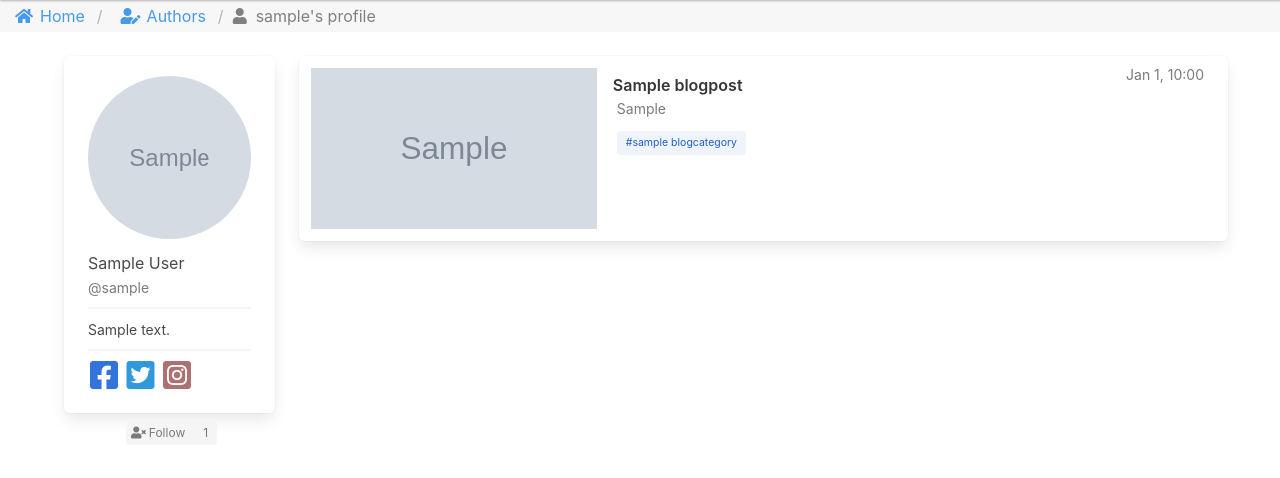
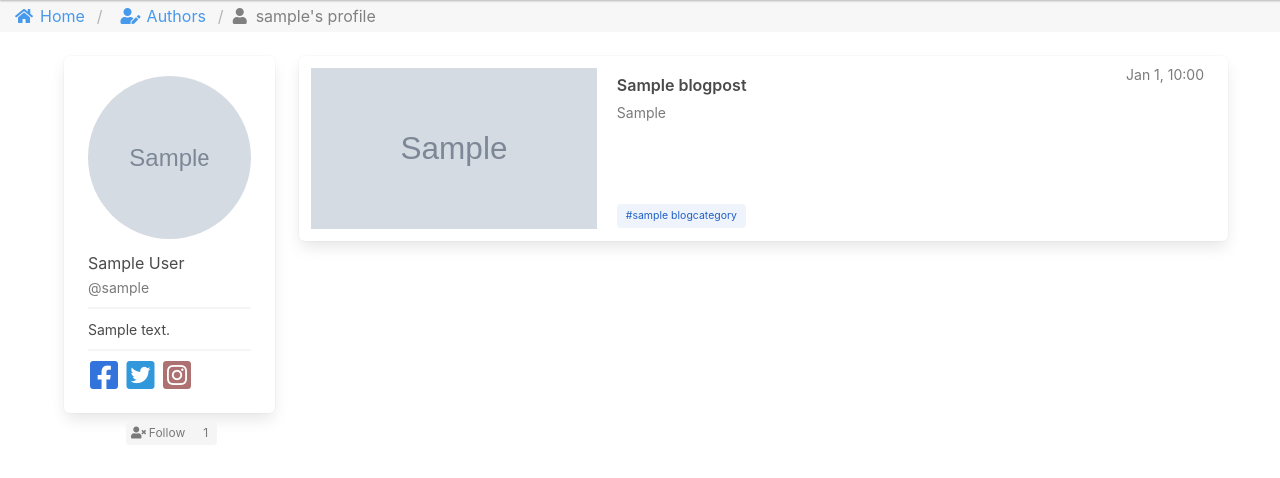
Before and after one commit to j-millan/myblog, a Django app: page /author/1/ in a window 1280 px wide. Shown: the part 64-542 px from the top of the page. Run offline with Django 3.2, Linux system fonts and the light colour scheme; tables that the repository leaves empty hold one stand-in row (values such as "Sample post"); grey boxes marked "Sample" are stand-in pictures; some libraries are stand-ins or nearby versions.

Commit message:
Modify article_row.html

```diff
--- a/blog/templates/blog/category_articles.html
+++ b/blog/templates/blog/category_articles.html
@@ -24,10 +24,10 @@
 {% block content %}
 	<p class="title is-5 mb-5">Category: {{ category.name }}</p>
 	{% if articles|length > 0 %}
-		<div class="column pt-5 is-9">
+		<div class="column pt-5 is-10">
 			<div class="columns is-mobile is-multiline is-centered" >
 				{% for article in articles %}
-					{% include "blog/includes/article_row.html" %}
+					{% include "blog/includes/article_row.html" with author_name=True %}
 				{% endfor %}
 			</div>
 		</div>
--- a/blog/templates/blog/includes/article_row.html
+++ b/blog/templates/blog/includes/article_row.html
@@ -1,24 +1,37 @@
 {% load inclusion_tags %}
-<div class="column is-full mb-5">
+<div class="column is-full mb-3">
 	<div class="columns box is-mobile px-0 py-0">
 		<div class="column is-4-desktop is-5-mobile  py-3 px-3">
 			<figure class="image thumbnail is-16by9 is-hidden-mobile" style="background-image: url({{ article.thumbnail.url }});"></figure>
 			<figure class="image thumbnail is-4by3 is-hidden-desktop" style="background-image: url({{ article.thumbnail.url }});">
 			</figure>
 		</div>
-		<div class="column pl-2">
-			<div class="columns pt-2 mb-0">
-				<a href="{% url 'blog:article' article.slug %}" class="column title is-9 is-6 is-size-6-mobile has-text-dark mb-0 pr-1 pl-2 pb-1">{{ article.title }}</a>
+		<div class="column pl-2" style="position: relative;">
+			<div class="columns pt-2 mb-1">
+				<a href="{% url 'blog:article' article.slug %}" class="column title is-9 is-6 is-size-6-mobile has-text-grey-dark mb-0 pr-1 pl-3 pb-1">{{ article.title }}</a>
 				<small class="column has-text-right has-text-left-mobile has-text-grey pl-2 pr-5 pb-1 pt-0">{{ article.date_published|date:"M n, H:i" }}</small>
 			</div>
-			<small class="has-text-grey hide-text is-hidden-mobile  pr-2">
+			<small class="has-text-grey hide-text is-hidden-mobile pr-2">
 				{{ article.get_truncated_introduction }}
 			</small>
-			<div class="tags mt-3">
-				{% for category in article.categories.all %}
-					{% render_tag category %}
-				{% endfor %}
-			</div>
+			{% if author_name %}
+				<div class="columns py-0 pr-2 mb-0 is-fullwidth" style="position: absolute; bottom: 5%; width: 100%;">
+					<div class="column tags my-0 py-0">
+						{% for category in article.categories.all|slice:":4" %}
+							{% render_tag category %}
+						{% endfor %}
+					</div>
+					<small class="column is-3 has-text-right has-text-left-mobile pl-2 pt-2 pb-0">
+						<a href="{% url 'blog:author_profile' article.author.pk %}" class="has-text-grey">@{{ article.author.username }}</a>
+					</small>
+				</div>
+			{% else %}
+				<div class="tags"  style="position: absolute; bottom: 7%;">
+					{% for category in article.categories.all %}
+						{% render_tag category %}
+					{% endfor %}
+				</div>
+			{% endif %}
 		</div>
 	</div>
 </div>
```
